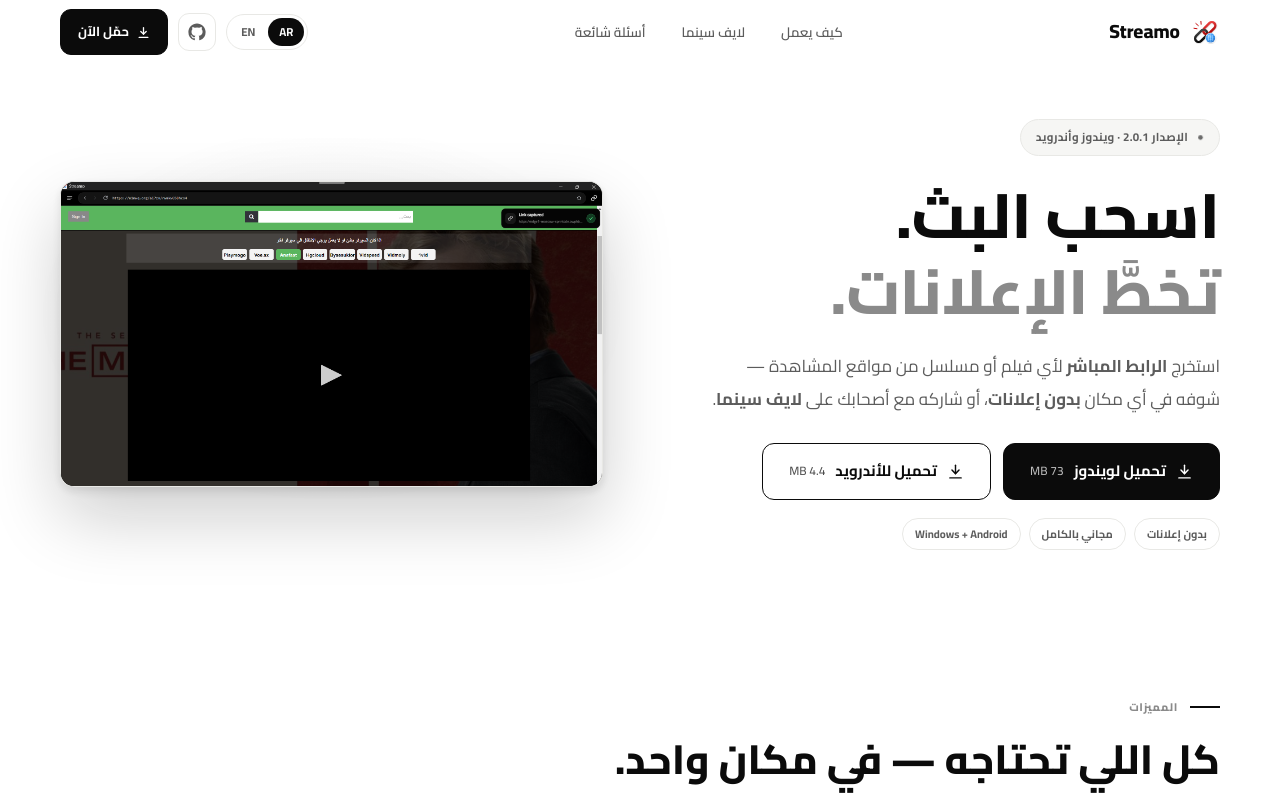
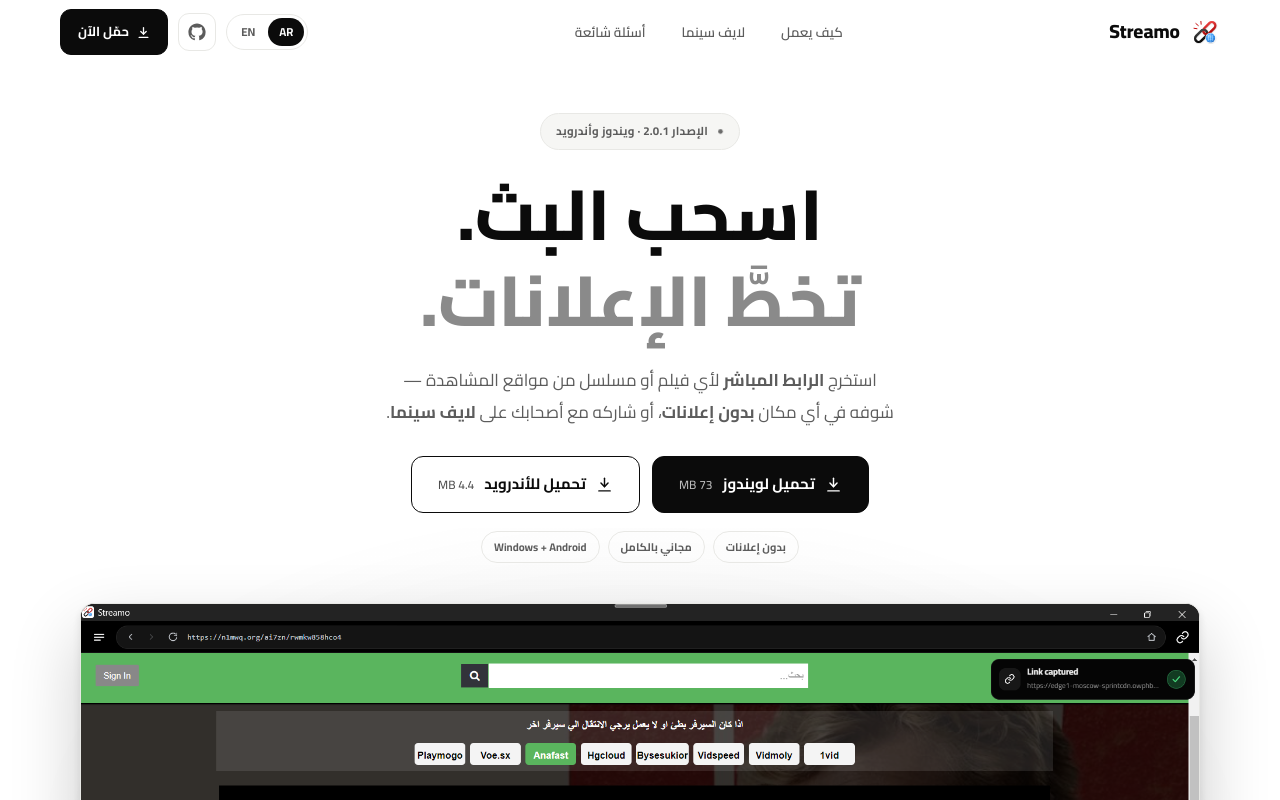
Before and after one commit to X5Coder/Streamo, a plain HTML site: page website/index.html in a window 1280 px wide. Shown: the top 800 px of the page. Drawn offline with Linux system fonts and the light colour scheme.

Commit message:
Hero: full-width centered layout with cinematic wide screenshot (1917x915)

```diff
--- a/website/assets/css/style.css
+++ b/website/assets/css/style.css
@@ -60,7 +60,7 @@ html[lang="ar"] :focus-visible { outline-offset: 3px; }
 .container { width: calc(100% - 40px); max-width: 1160px; margin-inline: auto; }
 
 /* منع تجاوز المحتوى الأفقي داخل الشبكات والفليكس */
-.hero-grid > *, .features-grid > *, .steps-grid > *, .result-panel > *,
+.hero-stack > *, .features-grid > *, .steps-grid > *, .result-panel > *,
 .lc-grid > *, .lc-numbers > *, .lc-features > *, .dl-grid > *,
 .table-wrap, .panel, .card, .step, .dl-card,
 .lc-item, .num-cell, .dl-file, .footer-top > * { min-width: 0; }
@@ -143,8 +143,11 @@ html[lang="ar"] .arr { transform: scaleX(-1); }
 html[lang="ar"] .btn:hover .arr { transform: scaleX(-1) translateX(5px); }
 
 /* ============ HERO ============ */
-.hero { padding: 54px 0 60px; position: relative; overflow: hidden; }
-.hero-grid { display: grid; grid-template-columns: 1.02fr .98fr; gap: 52px; align-items: center; }
+.hero { padding: 48px 0 64px; position: relative; overflow: hidden; }
+.hero-stack { display: flex; flex-direction: column; align-items: center; text-align: center; gap: 40px; }
+.hero-copy { display: flex; flex-direction: column; align-items: center; }
+.hero-ctas { display: flex; justify-content: center; gap: 12px; }
+.chips { justify-content: center; }
 
 .badge {
   display: inline-flex; align-items: center; gap: 9px; font-size: 11.5px; font-weight: 700;
@@ -157,7 +160,7 @@ html[lang="ar"] .badge { letter-spacing: .02em; text-transform: none; }
 @keyframes pulse { 0%, 100% { transform: scale(1); opacity: 1; } 50% { transform: scale(.55); opacity: .45; } }
 
 .hero-title {
-  font-size: clamp(2.5rem, 5.6vw, 3.9rem); font-weight: 800; line-height: 1.06;
+  font-size: clamp(2.6rem, 6vw, 4.4rem); font-weight: 800; line-height: 1.06;
   letter-spacing: -.032em; color: var(--ink); margin-bottom: 20px; text-wrap: balance;
 }
 html[lang="ar"] .hero-title { letter-spacing: 0; line-height: 1.22; }
@@ -172,6 +175,7 @@ html[lang="ar"] .hero-sub { line-height: 1.9; }
 html[lang="ar"] .chip { letter-spacing: 0; text-transform: none; }
 
 /* — لقطة الشاشة بتأثير نافذة — */
+.hero-stack .shot-wrap { width: 100%; max-width: 1120px; }
 .shot-wrap { position: relative; }
 .shot-wrap::before {
   content: ''; position: absolute; inset: -14% -12%; z-index: -1; pointer-events: none;
@@ -358,7 +362,8 @@ html[lang="ar"] .f-col a:hover { transform: translateX(-4px); }
   .hamburger { display: flex; }
   .btn-header { display: none; }
   .hero { padding: 36px 0 46px; }
-  .hero-grid { grid-template-columns: 1fr; gap: 40px; }
+  .hero-stack { gap: 30px; }
+  .hero-copy { width: 100%; }
   .hero-sub { font-size: 16px; }
   .result-panel { grid-template-columns: 1fr; }
   .lc-grid { grid-template-columns: 1fr; gap: 26px; }
--- a/website/index.html
+++ b/website/index.html
@@ -102,8 +102,8 @@
 
 <!-- ══════════ HERO ══════════ -->
 <section class="hero">
-  <div class="container hero-grid">
-    <div class="reveal in">
+  <div class="container hero-stack">
+    <div class="reveal in hero-copy">
       <span class="badge"><span class="pulse"></span>الإصدار 2.0.1 · ويندوز وأندرويد</span>
       <h1 class="hero-title">اسحب البث.<br><span class="thin">تخطَّ الإعلانات.</span></h1>
       <p class="hero-sub">استخرج <b>الرابط المباشر</b> لأي فيلم أو مسلسل من مواقع المشاهدة — شوفه في أي مكان <b>بدون إعلانات</b>، أو شاركه مع أصحابك على <b>لايف سينما</b>.</p>
@@ -126,7 +126,7 @@
 
     <div class="shot-wrap reveal in" style="--d:.15s">
       <figure class="shot">
-        <img src="assets/img/streamo-hero.png" width="1100" height="619" alt="Streamo على ويندوز — فيلم مفتوح على مواقع المشاهدة مع شريط السيرفرات أعلى الشاشة وإشعار الرابط الملتقط أعلى اليمين" fetchpriority="high">
+        <img src="assets/img/streamo-hero-wide.png" width="1917" height="915" alt="Streamo على ويندوز — فيلم مفتوح على مواقع المشاهدة مع شريط السيرفرات أعلى الشاشة وإشعار الرابط الملتقط أعلى اليمين" fetchpriority="high">
       </figure>
     </div>
   </div>
```
Also changed, not shown: website/en/index.html (+3 -3 lines), website/assets/img/streamo-hero-wide.png (added).
